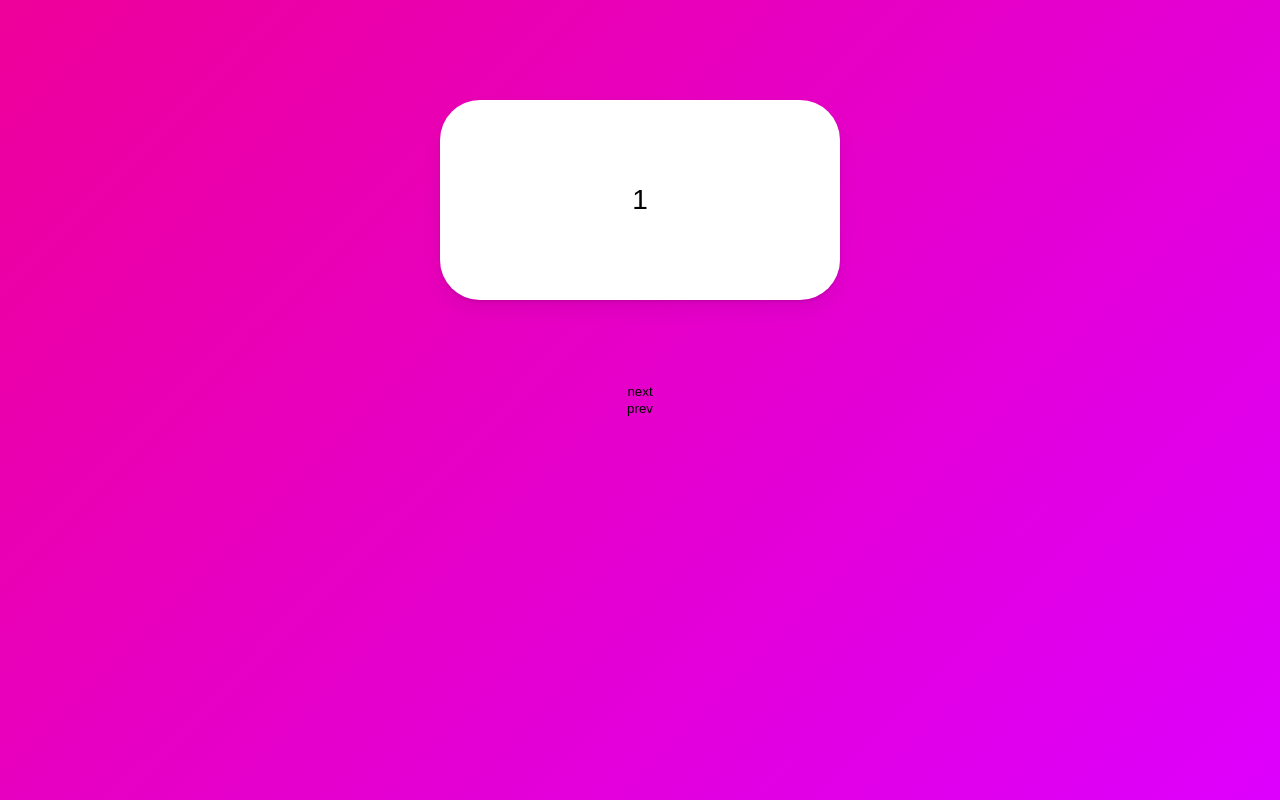
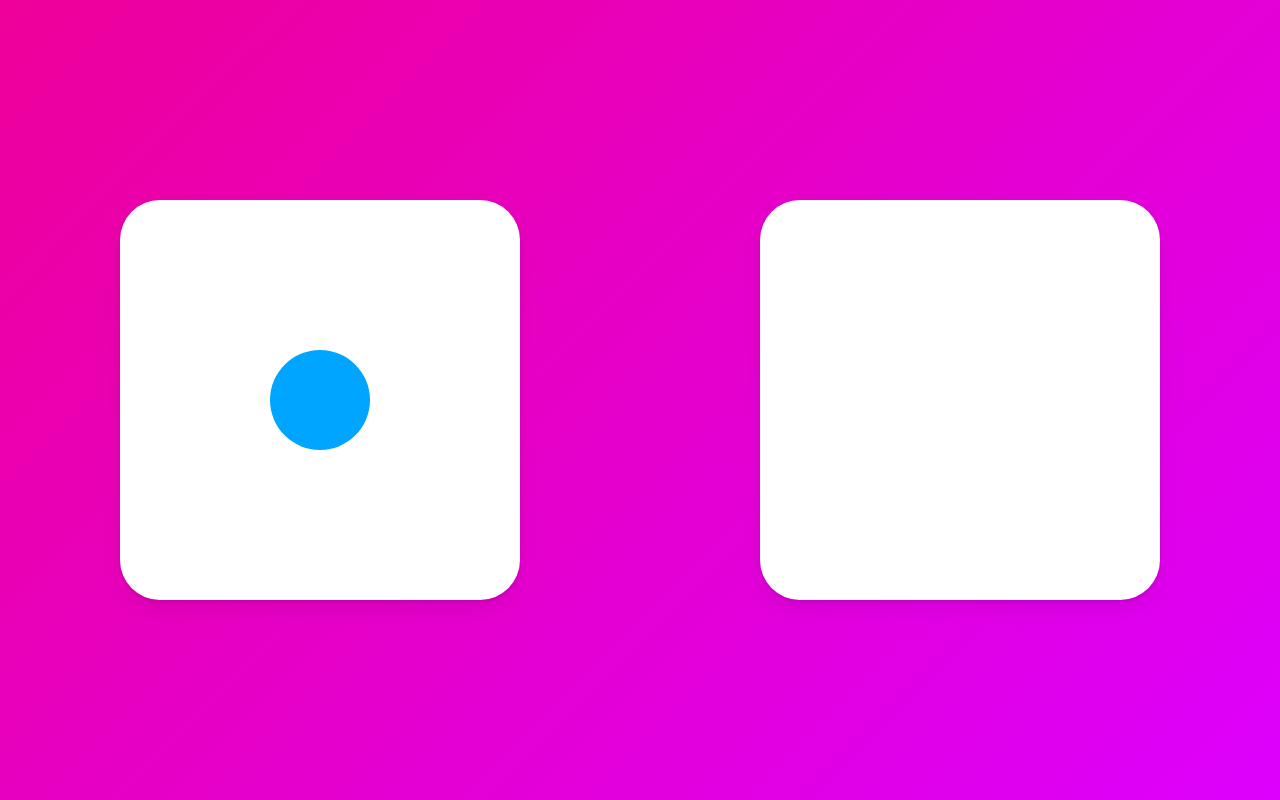
Before and after one commit to Eugenius1st/Animations, a React (Create React App) app: page / in a window 1280 px wide. Built offline with nearby package versions, Linux system fonts and the light colour scheme.

Commit message:
[#20]: You Need to Watch This

```diff
--- a/src/App.tsx
+++ b/src/App.tsx
@@ -1,73 +1,52 @@
-import styled from "styled-components";
-import { motion, AnimatePresence } from "framer-motion";
-import { useState } from "react";
-// 어떤것을 또 transform 할 수 있는지 알아보자, 숫자뿐만 아니라 색깔도 transform 할 수 있다.
+import styled from 'styled-components';
+import { motion } from 'framer-motion';
+import { useState } from 'react';
 
 const Wrapper = styled(motion.div)`
   height: 100vh;
   width: 100vw;
   display: flex;
-    justify-content: center;
+  justify-content: space-around;
   align-items: center;
   background: linear-gradient(135deg, rgb(238, 0, 153), rgb(221, 0, 253));
-    flex-direction: column;
 `;
 
 const Box = styled(motion.div)`
   width: 400px;
-    height: 200px;
+  height: 400px;
   background-color: rgba(255, 255, 255, 1);
   border-radius: 40px;
-    position: absolute;
   display: flex;
   justify-content: center;
   align-items: center;
-    font-size: 28px;
-    top: 100px;
   box-shadow: 0 2px 3px rgba(0, 0, 0, 0.1), 0 10px 20px rgba(0, 0, 0, 0.06);
 `;
 
-const box = {
-    entry: (isBack: boolean) => ({
-        //return하고 싶은 것을 괄호로 싼다.
-        x: isBack ? -500 : 500,
-        opacity: 0,
-        scale: 0,
-    }),
-    center: { x: 0, opacity: 1, scale: 1, transition: { duration: 1 } },
-    exit: (isBack: boolean) => ({
-        x: isBack ? 500 : -500,
-        //next 와 prev는 모두 이 위에서 계산된다.
-        opacity: 0,
-        scale: 0,
-        transition: { duration: 0.2 },
-    }),
-};
+const Circle = styled(motion.div)`
+  background-color: #00a5ff;
+  height: 100px;
+  width: 100px;
+  border-radius: 50%;
+`;
 
 export default function App() {
-    const [visible, setVisible] = useState(1);
-    const [back, setBack] = useState(false);
-    const nextPlease = () => {
-        setBack(false);
-        //custom 을 이용해 back이라는 useState 값에 의존하여 entry와 exit를 바꿀 수 있다.
-        setVisible((prev) => (prev === 10 ? 10 : prev + 1));
-    };
-    const prevPlease = () => {
-        setBack(true);
-        //custom 을 이용해 back이라는 useState 값에 의존하여 entry와 exit를 바꿀 수 있다.
-        setVisible((prev) => (prev === 1 ? 1 : prev - 1));
-    };
+  const [clicked, setClicked] = useState(false);
+  const toggleClicked = () => setClicked((prev) => !prev);
   return (
-        <Wrapper>
-            <AnimatePresence exitBeforeEnter custom={back}>
-                {/* exitBeforeEnter는 exit를 실행시키고 exit가 끝나면 다음의 element들이 나오도록 하는 효과이다. */}
-                <Box custom={back} variants={box} initial="entry" animate="center" exit="exit" key={visible}>
-                    {visible}
+    <Wrapper onClick={toggleClicked}>
+      <Box>
+        {!clicked ? (
+          <Circle layoutId="circle" style={{ borderRadius: 50 }} />
+        ) : null}
       </Box>
-            </AnimatePresence>
-            {/* visible index에 따라 하나만 보인다 */}
-            <button onClick={nextPlease}>next</button>
-            <button onClick={prevPlease}>prev</button>
+      {/* layout을 이용해 부드럽게 element를 움직일 수 있도록 한다 */}
+      <Box>
+        {clicked ? (
+          <Circle layoutId="circle" style={{ borderRadius: 0, scale: 2 }} />
+        ) : null}
+      </Box>
+      {/* Framer는 우리를 위한 모든 animation을 만들어준다, 그냥 Circle과 새로운 Circle이 어디있는지만 알려주면 된다 */}
+      {/* Framer은 둘을 이어주기만 한다 */}
     </Wrapper>
   );
 }
```
Also changed, not shown: 1 other file (tests, documents, lock files or other folders). Lines whose indentation alone changed are shown as unchanged.
